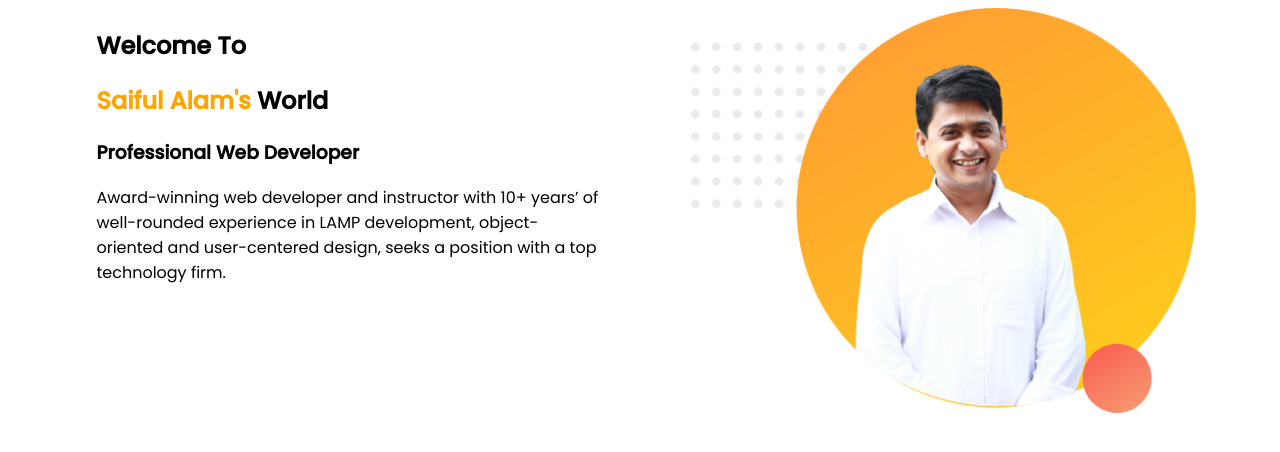
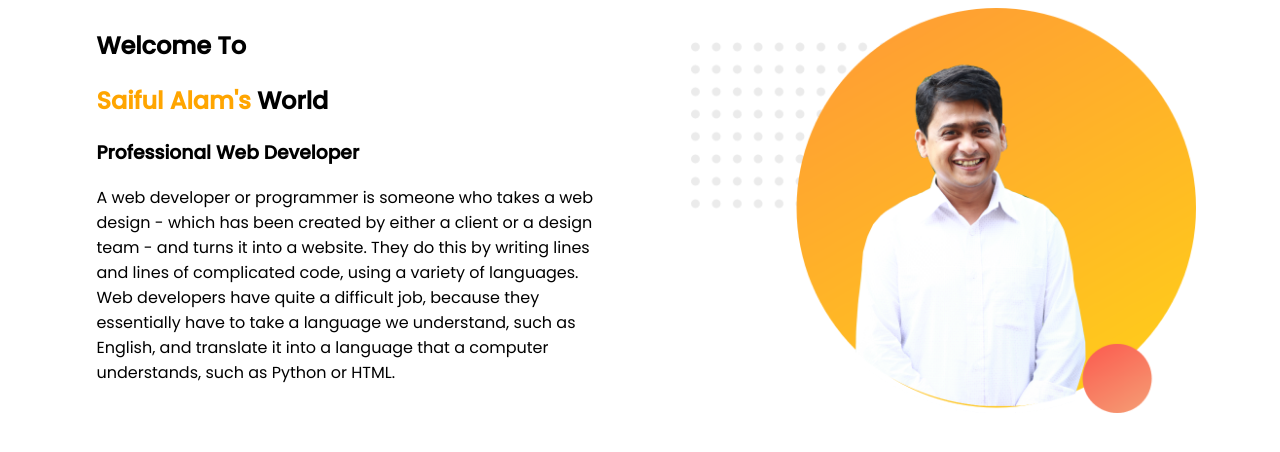
Before and after one commit to mdsaifulalambd/web-portfolio, a plain HTML site: page index.html in a window 1280 px wide. Drawn offline with Linux system fonts and the light colour scheme.

Commit message:
edit web dev details

```diff
--- a/index.html
+++ b/index.html
@@ -14,7 +14,9 @@
         <h2>Welcome To</h2>
         <h2> <span class="name-highlight">Saiful Alam's</span> World</h2>
         <h3>Professional Web Developer</h3>
-        <p>Award-winning web developer and instructor with 10+ years’ of well-rounded experience in LAMP development, object-oriented and user-centered design, seeks a position with a top technology firm.</p>
+        <p>A web developer or programmer is someone who takes a web design - which has been created by either a client or a design team - and turns it into a website.
+
+            They do this by writing lines and lines of complicated code, using a variety of languages. Web developers have quite a difficult job, because they essentially have to take a language we understand, such as English, and translate it into a language that a computer understands, such as Python or HTML.</p>
         </div>
         <div class="half-width">
             <img src="images/profile_1.png" alt="">
```
